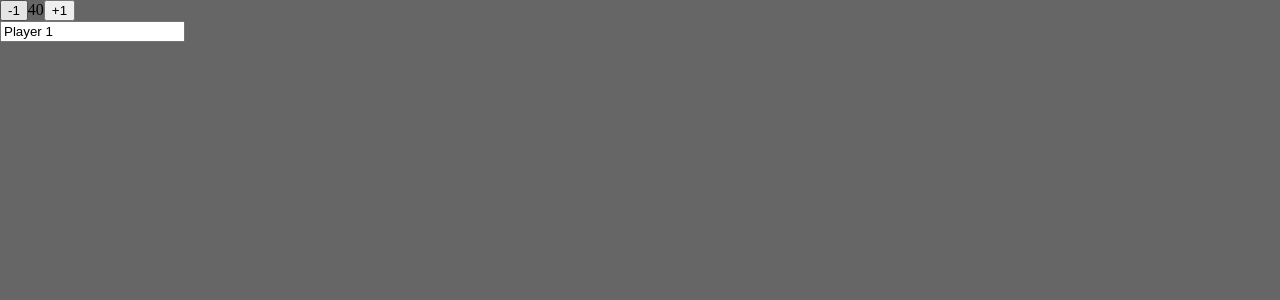
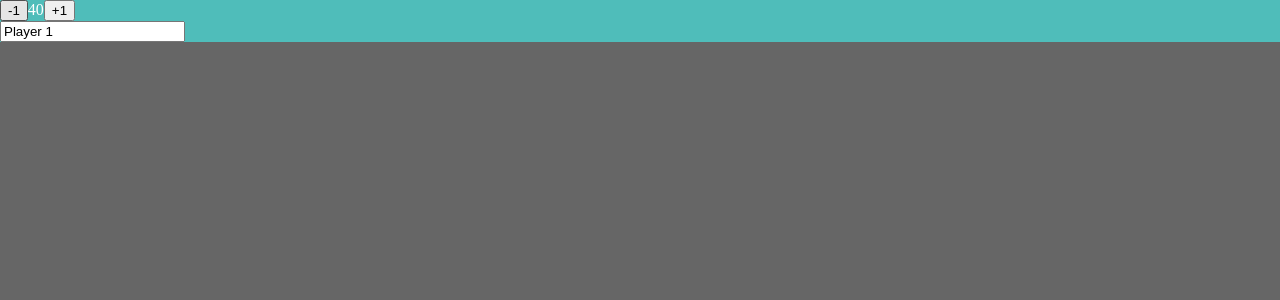
Before and after one commit to boilemmashem/lifecounter, a React (Create React App) app: page / in a window 1280 px wide. Both pictures are taken after a click on the button "Start Game". Shown: the top 300 px of the page. Built offline with nearby package versions, Linux system fonts and the light colour scheme.

Commit message:
Save progress need to fix issue around generatoing random color

```diff
--- a/src/components/App.jsx
+++ b/src/components/App.jsx
@@ -2,6 +2,7 @@ import React, { useState } from 'react'
 import styled from 'styled-components'
 import {NewGameModal} from './NewGameModal'
 import {Player} from './Player'
+import { getRandomColor } from '../data/getColor'
 
 // Create a context to hold global settings
 export const SettingsContext = React.createContext();
@@ -16,16 +17,35 @@ export function App() {
 
   const addPlayers = (numOfPlayers) => {
     let playersArr = []
+    let chosenColors = []
+
+    // TODO fix this so it returns a new value each time
+    const getNewPlayerColor = () => {
+      let newColor = getRandomColor();
+      // If newColor has already been chosen return a different one
+      if(chosenColors.includes(newColor)) {
+        getNewPlayerColor();
+        chosenColors.push(newColor);
+        return newColor;
+      }
+      chosenColors.push(newColor); // add it to the list
+      return newColor;
+    }
+    // end TODO
+
     for(let i = 1; i <= numOfPlayers; i++) {
+
       playersArr.push(
         <Player
         startingLifeTotal={startingLifeTotal}
         defaultPlayerName={`Player ${i}`}
         playerNo={i}
+        playerColor={getNewPlayerColor()}
         key={`player${i}`}
         />
         )
       }
+    console.log(chosenColors);
     return playersArr;
   }
 
@@ -36,7 +56,9 @@ export function App() {
       }}>
         <NewGameModal/>
       </SettingsContext.Provider>
+      <main className="playerArea">
         {addPlayers(playerCount)}
+      </main>
     </StyledApp>
   );
 }
--- a/src/components/Player.jsx
+++ b/src/components/Player.jsx
@@ -1,29 +1,34 @@
 import React, {useState} from 'react'
 import styled from 'styled-components'
+import {getContrastColor} from '../data/getColor'
 
+
+// TODO Pass player props into background
 const StyledPlayer = styled.section`
-
+    background: ${props => props.playerColor};
+    color: ${props => props.contrastColor};
 `
 export const Player = (props) => {
-
-
     const [playerLifeTotal, setPlayerLifeTotal] = useState(props.startingLifeTotal);
     const [playerName, setPlayerName] = useState(props.defaultPlayerName);
+    const [playerColor, setPlayerColor] = useState(props.playerColor)
 
     const addPlayerLife = (num) => {
         setPlayerLifeTotal(playerLifeTotal + num)
     }
 
     return (
-        <StyledPlayer>
+        <StyledPlayer className={`player${props.playerNo}`} playerColor={playerColor} contrastColor={getContrastColor(playerColor)}>
             <div>
                 <button className="lifeTotalMinus" onClick={() => addPlayerLife(-1)}>-1</button>
                 <span>{playerLifeTotal}</span>
                 <button className="lifeTotalPlus" onClick={() => addPlayerLife(1)}>+1</button>
             </div>
-            <input type="text" className="playerName" value={playerName}
-                onChange={(e) => setPlayerName(e.target.value)}
-            />
+            <div>
+                <input type="text" className="playerName" value={playerName}
+                    onChange={(e) => setPlayerName(e.target.value)}
+                />
+            </div>
         </StyledPlayer>
     )
 }
--- /dev/null
+++ b/src/data/colors.json
@@ -0,0 +1,12 @@
+{
+    "navy" : "#143F6B",
+    "red" : "#F55353",
+    "orange" : "#FEB139",
+    "yellow" : "#F6F54D",
+    "purple" : "#9145B6",
+    "peach" : "#FF5677",
+    "teal" : "#4FBDBA",
+    "duckegg" : "#11999E",
+    "slate" : "#40514E",
+    "blossom" : "#FFBCBC"
+}
--- /dev/null
+++ b/src/data/getColor.js
@@ -0,0 +1,20 @@
+import colors from './colors'
+
+// Return a random color value from colors.json
+export const getRandomColor = () => {
+    const colorValues = Object.values(colors)
+    const numOfColors = Object.keys(colors).length
+    function getRandomIntInclusive(min, max) { // from MDN docs
+        min = Math.ceil(min);
+        max = Math.floor(max - 1); // -1 is needed here since colors is 0 indexed
+        return Math.floor(Math.random() * (max - min + 1) + min);; //The maximum is inclusive and the minimum is inclusive
+    }
+    return colorValues[getRandomIntInclusive(0, numOfColors)]
+}
+
+// Return black or white in contrast to the passed value
+export const getContrastColor = (hexcolor) => {
+    const removeHash = hexcolor.charAt(0) === '#' ? hexcolor.slice(1) : hexcolor
+    // parse the hexcolour as base 16 and decide on light half or dark half
+    return (parseInt(removeHash, 16) > 0xffffff/2) ? '#000':'#FFF';
+}
```
Lines whose indentation alone changed are shown as unchanged.
